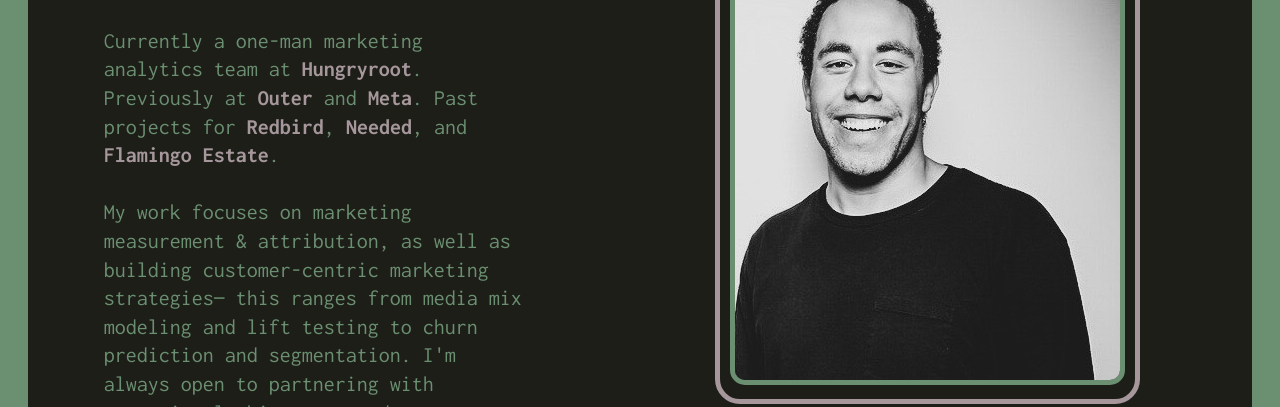
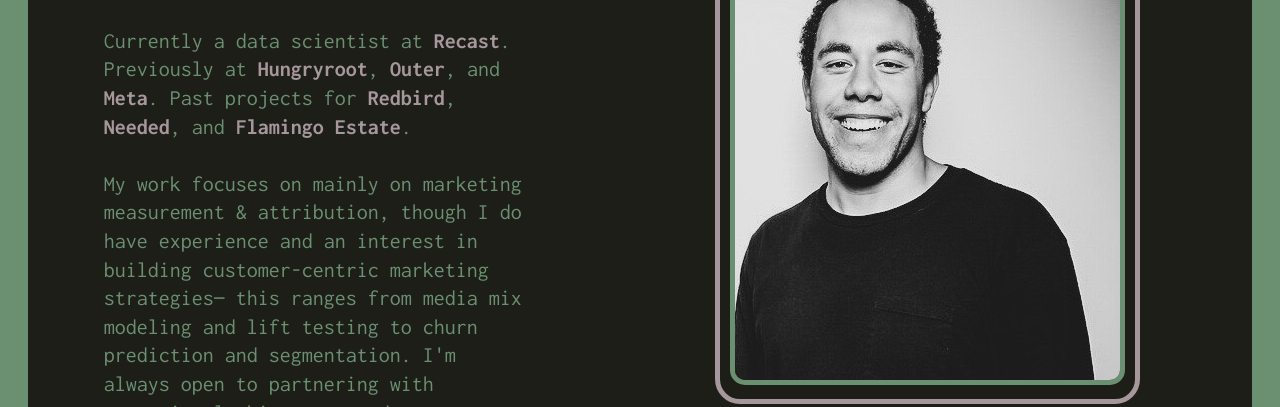
Before and after one commit to lesherc/lesherc.github.io, a plain HTML site: page index.html in a window 1280 px wide. Shown: the part 212-619 px from the top of the page. Drawn offline with Linux system fonts and the light colour scheme.

Commit message:
Update index.html

```diff
--- a/index.html
+++ b/index.html
@@ -173,13 +173,13 @@
       <h1>Cory Lesher</h1>
       <h3>Marketing Analytics //</h3>
       <p>
-        Currently a one-man marketing analytics team at <a href="https://hungryroot.com/">Hungryroot</a>. Previously at
-        <a href="https://liveouter.com/" target="_blank">Outer</a> and <a href="https://www.meta.com/" target="_blank">Meta</a>.
+        Currently a data scientist at <a href="https://getrecast.com/">Recast</a>. Previously at <a href="https://hungryroot.com/">Hungryroot</a>,
+        <a href="https://liveouter.com/" target="_blank">Outer</a>, and <a href="https://www.meta.com/" target="_blank">Meta</a>.
         Past projects for <a href="https://redbird.io/" target="_blank">Redbird</a>,
         <a href="https://thisisneeded.com/" target="_blank">Needed</a>,
         and <a href="https://flamingoestate.com/" target="_blank">Flamingo Estate</a>.
         <br><br>
-        My work focuses on marketing measurement & attribution, as well as building customer-centric marketing strategies— this ranges from media mix modeling and lift testing to churn prediction and segmentation. I'm always open to partnering with companies looking to use data to improve their marketing decisions and operations. If that sounds like you, feel free to drop me a line.
+        My work focuses on mainly on marketing measurement & attribution, though I do have experience and an interest in building customer-centric marketing strategies— this ranges from media mix modeling and lift testing to churn prediction and segmentation. I'm always open to partnering with companies looking to use data to improve their marketing decisions and operations. If that sounds like you, feel free to drop me a line.
       </p>
     </section>
 
```
